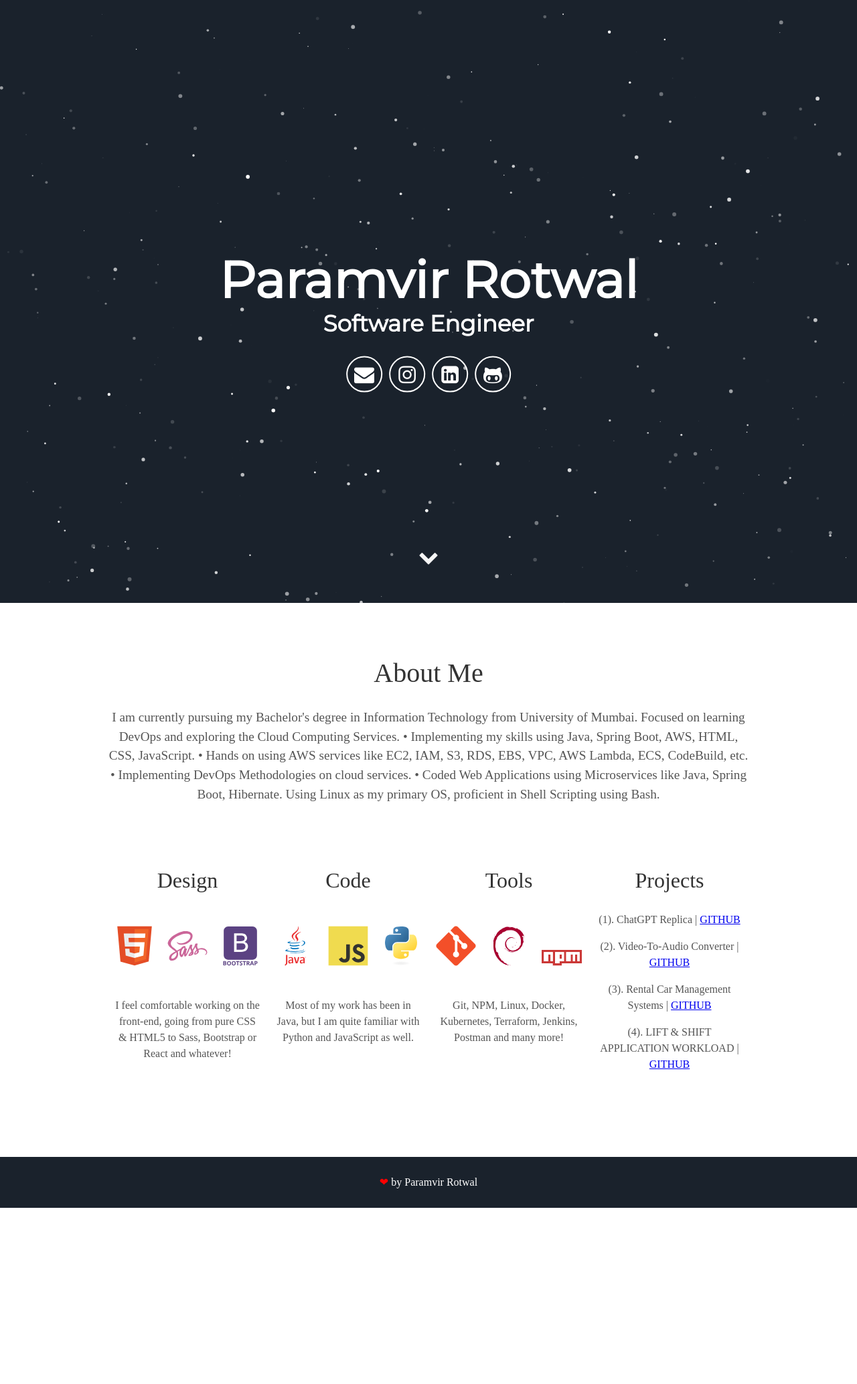
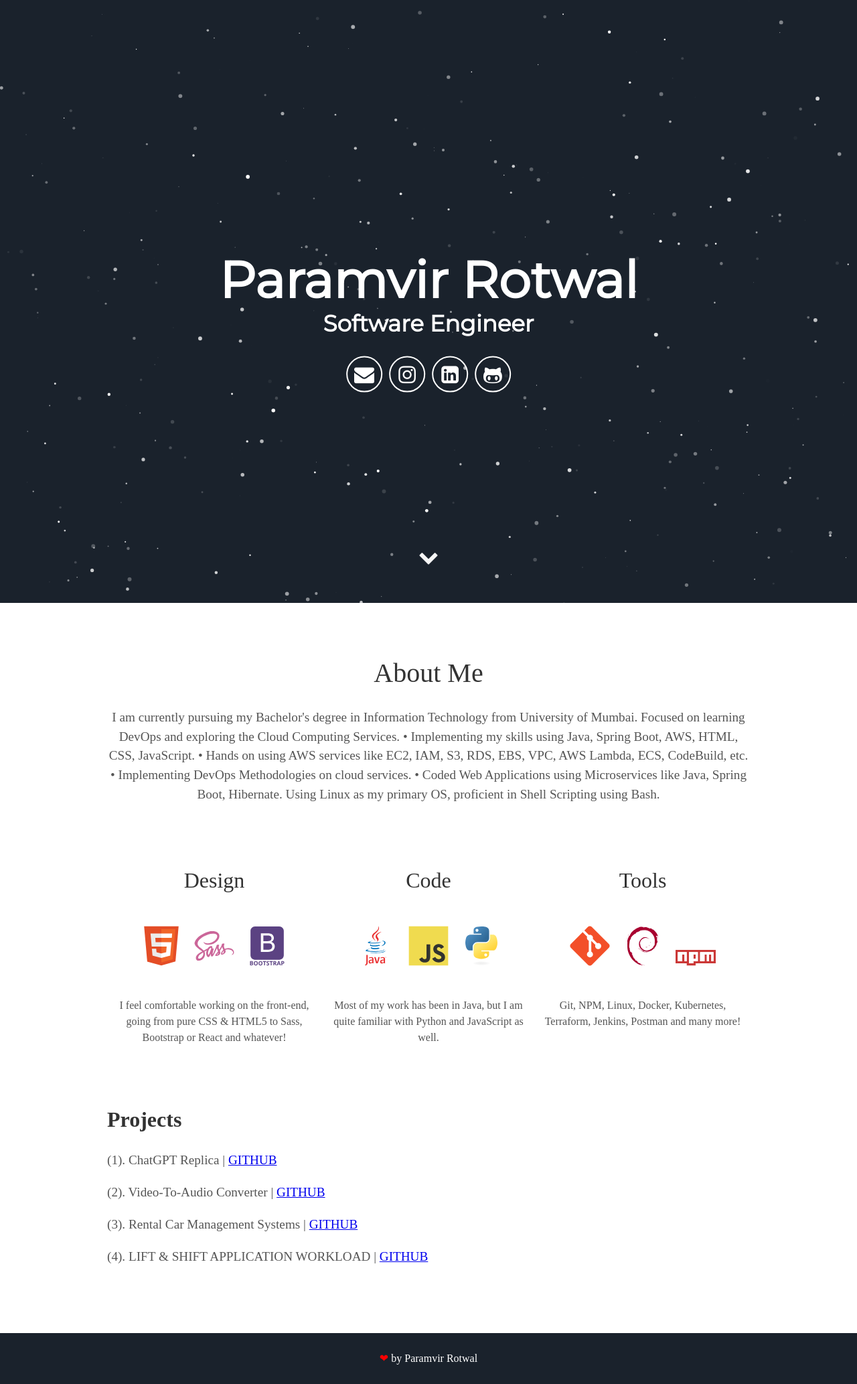
Before and after one commit to pveerrotwal/Portfolio, a Jekyll site: the page built from index.html, in a window 1280 px wide. Shown: the whole page at 67% size. Built offline with Jekyll 4.4.1, drawn with Linux system fonts in a browser that asks for light colours; some web fonts are replaced; before the commit the page ends 1803 px from its top, so only the background shows below that.

Commit message:
Update about.html

```diff
--- a/_includes/about.html
+++ b/_includes/about.html
@@ -45,11 +45,11 @@
     </svg>
     <p>Git, NPM, Linux, Docker, Kubernetes, Terraform, Jenkins, Postman and many more!</p>
   </div>
-  <div class="tech">
-    <h2>Projects</h2>
-    <p> (1). ChatGPT Replica | <a href="https://github.com/pveerrotwal/ChatGPT-Replica-Project">GITHUB</a> </p>
-    <p> (2). Video-To-Audio Converter | <a href="https://github.com/pveerrotwal/Video-To-Audio-Microservice-Application">GITHUB</a> </p>
-    <p> (3). Rental Car Management Systems | <a href="https://github.com/pveerrotwal/Car-Rental-Booking">GITHUB</a> </p>
-    <p> (4). LIFT & SHIFT APPLICATION WORKLOAD | <a href="https://github.com/pveerrotwal/Lift-Shift-Application-Workload">GITHUB</a> </p>
-  </div>
 </div>
+<div class="Projects">
+  <h2>Projects</h2>
+  <p> (1). ChatGPT Replica | <a href="https://github.com/pveerrotwal/ChatGPT-Replica-Project">GITHUB</a> </p>
+  <p> (2). Video-To-Audio Converter | <a href="https://github.com/pveerrotwal/Video-To-Audio-Microservice-Application">GITHUB</a> </p>
+  <p> (3). Rental Car Management Systems | <a href="https://github.com/pveerrotwal/Car-Rental-Booking">GITHUB</a> </p>
+  <p> (4). LIFT & SHIFT APPLICATION WORKLOAD | <a href="https://github.com/pveerrotwal/Lift-Shift-Application-Workload">GITHUB</a> </p>
+</div>
```
